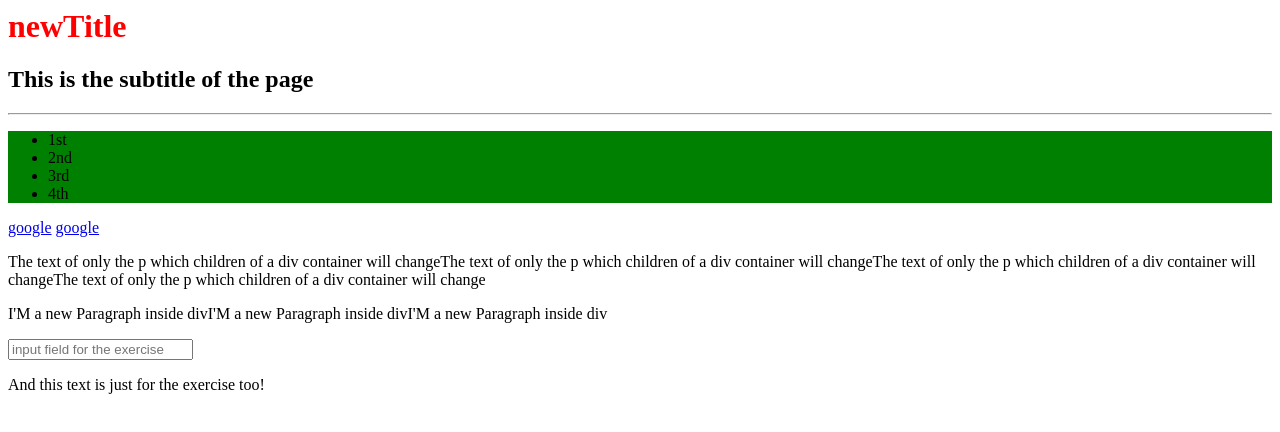
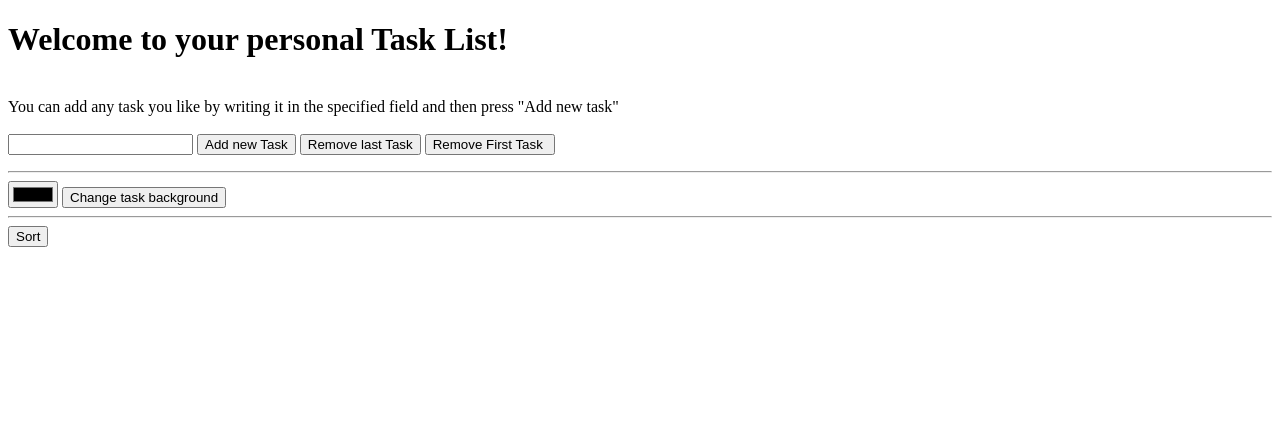
Before and after one commit to sars723/M1-D8-Todo-Task, a plain HTML site: page index.html in a window 1280 px wide. Drawn offline with Linux system fonts and the light colour scheme.

Commit message:
Add files via upload

```diff
--- a/index.html
+++ b/index.html
@@ -1,220 +1,198 @@
-<html>
+<!DOCTYPE html>
+<!--
+ASSIGNMENT RULES
+- The solution must be pushed to the repository and be available for the tutors by the end of the day
+- You can ask for tutor's help
+- You can google / use StackOverflow BUT we suggest you to use just the material provided
+- To test the page, just open it with your default browser.
+
+ASSIGNMENT TOPIC
+You are building a task list site.
+The have a list of arrComp and can, at any time, add a new one, delete one or sort the whole bunch of them
+-->
+<html lang="en">
   <head>
+    <!-- EXERCISE 1:
+    Specify the title, the charset (UTF-8) and the viewport of the page.
+    -->
+    <meta charset="UTF-8">
+    <meta name="viewport" content="width=device-width, initial-scale=1.0">
+    <title>Personal Task List</title>
 
+    </head>
+    <body>
+
+    </body>
+    </html>
 
     <style>
-      .myHeading {
-        color: red;
+      /* EXERCISE 2:
+       Create a CSS class for the task list with a diverse background
+       Create a CSS class for the task list item with a border, a bold text and a bigger font size
+       Style every button of the page to be bigger
+    */
+    .task-list{
+        background-color: azure;
+
+    }
+    .task-list-item{
+        border:1px solid black;
+        font-weight: bold;
+        font-size: 30px;
     }
     </style>
   </head>
   <body>
-    <header>
-      <h1>This is the title of the page</h1>
-      <h2>This is the subtitle of the page</h2>
-    </header>
+    <h1>Welcome to your personal Task List!</h1>
+    <br />
 
-    <main>
+    <span
+      >You can add any task you like by writing it in the specified field and
+      then press "Add new task"</span
+    ><br /><br />
+
+    <input type="text" id="newTask" />
+    <input type="button" value="Add new Task" onclick="addNewTask()" />
+
+    <!-- EXERCISE 3
+        Create a button "Remove Last Task" to trigger the method "removeLast"
+        -->
+        <input type="button" value="Remove last Task" onclick="removeLast()" />
+    <!-- EXERCISE 4
+        Create a button "Remove First Task" to trigger the method "removeFirst"
+        -->
+        <input type="button" value="Remove First Task " onclick="removeFirst()" />
+
+    <ul id="myTaskList"></ul>
+
     <hr />
-    <nav>
-      <ul id="firstList">
-        <li>1st</li>
-        <li>2nd</li>
-        <li>3rd</li>
-      </ul>
-    </nav>
-    <article>
-      <ul id="secondList">
-        <li>1st</li>
-        <li>2nd</li>
-        <li>3rd</li>
-      </ul>
 
-      <a href="strive.school">This link goes to Strive School</a>
-      <a href="strive.school">This link goes to Strive School</a>
+    <input type="color" placeholder="Color" id="colorPicker" />
+    <input
+      type="button"
+      value="Change task background"
+      onclick="changeTaskBackgroundColor()"
+    />
 
-      <div>
-        <p>This text is just for the exercise</p>
-      </div>
-    </article>
-      <aside>
-          <div>
-            <input
-              type="text"
-              id="input-field"
-              placeholder="input field for the exercise"
-            />
-          </div>
-      </aside>
-    </main>
+    <hr />
 
-    <footer>
-      <p>And this text is just for the exercise too!</p>
-    </footer>
+    <input type="button" value="Sort" onclick="bubblesort()" />
+
     <script>
-      /* EXERCISE 1
-      Write a function for changing the title of the document in something else.
+      /* EXERCISE 5:
+                Add a new task to the list.
+                Suggestion:
+                - Use document.getElementById to get the UL item and the input text
+                - Use the document.createElement to create the new List Item
+                - Append the child to the UL
             */
+           const addNewTask=function(){
 
-       const changeTitle=function(newTitle) {
-        let newTitleVariable=document.getElementsByTagName('h1')
-        newTitleVariable[0].innerText="newTitle"
+               const ulItem=document.getElementById("myTaskList")
+
+               const liItem=document.createElement("li")
+               const inputValue = document.getElementById("newTask").value;
+                liItem.innerText+=inputValue
+
+                ulItem.appendChild(liItem)
+               document.getElementById("newTask").value = "";
 
             }
-       changeTitle()
+      /* EXERCISE 6:
+                Create a method "removeLast" which removes the last item from the task list
+            */
+           const removeLast=function(){
+               //const removeLastTask=document.getElementsByTagName()
+               const ulItem=document.getElementById("myTaskList")
+                ulItem.removeChild(ulItem.lastElementChild)
+           }
 
-
-      /* EXERCISE 2
-      Write a function for changing the class of the title of the page in "myHeading".
+      /* EXERCISE 7:
+                Create a method "removeFirst" which removes the first item from the task list
             */
-
-      const addClassToTitle = function () {
-        //
-        const addClass=document.getElementsByTagName('h1')
-        addClass[0].classList.add('myHeading');
-      };
-      addClassToTitle();
-
-
-      /* EXERCISE 3
-      Write a function for changing the text of only the p which are children of a div.
+            const ulItem=document.getElementById("myTaskList")
+            const removeFirst=function(){
+                ulItem.removeChild(ulItem.firstElementChild)
+            }
+      /* EXERCISE 8:
+               Create a method "getTasksAsArray" which returns, and prints to the console an array containing the arrComp as string
             */
-
-      const changePcontent = function () {
-        //
-        const changeParagDiv=document.getElementsByTagName('div')[0]
-        const changeParag=changeParagDiv.getElementsByTagName('p')
-       // const pars = document.querySelectorAll('div p')
-        changeParag[0].innerText="The text of only the p which children of a div container will changeThe text of only the p which children of a div container will changeThe text of only the p which children of a div container will changeThe text of only the p which children of a div container will change";
-
-      };
-      changePcontent();
 
 
 
-      /* EXERCISE 4
-      Write a function for changing the destination of every link to https://www.google.com
-      */
-
-      const changeUrls = function () {
-        const changeLink=document.getElementsByTagName("a")
-        for(let i=0;i<changeLink.length;i++)
-        {
-          changeLink[i].href="https://www.google.com"
-          changeLink[i].innerHTML="google"
-        }
-    }
-      changeUrls();
-
-      /* EXERCISE console.log('5:', 5)
-       console.log('Write:', Write) a function for adding a new item in the second list.
-       */
-
-      const addToTheSecond = function (content) {
-
-        const newItemSecondList=document.getElementById("secondList");
-        const newList=document.createElement("li");
-        newList.innerText="4th"
-        newItemSecondList.appendChild(newList);
-
-      };
-      addToTheSecond();
-
-      /* EXERCISE 6
-      Write a function for adding a second paragraph to the div.
-      */
-
-      const addParagraph = function (content) {
-
-        const childParagraph=document.createElement("p")
-        const divTag=document.getElementsByTagName("div")[0]
-        childParagraph.innerText="I'M a new Paragraph inside divI'M a new Paragraph inside divI'M a new Paragraph inside div";
-        divTag.appendChild(childParagraph);
-      };
-      addParagraph();
-
-      /* EXERCISE 7
-      Write a function for making the first UL disappear.
-      */
-
-       const firstUlDisappear = function () {
-        const firstUl=document.getElementById("firstList")
-        firstUl.style.display="none";
-        //
-      };
-      firstUlDisappear();
-
-      /* EXERCISE 8
-      Write a function for making the background of every UL green.
-      */
-
-       const paintItGreen = function () {
-        //
-        const ulBackgroundGreen=document.getElementsByTagName("ul")
-        for(let i=0;i<ulBackgroundGreen.length;i++)
-        {
-          ulBackgroundGreen[i].style.backgroundColor="green"
-        }
-
-      };
-      paintItGreen();
-
-      /* EXERCISE 9
-      Make the heading of the page change color every time the user clicks on it.
-      */
-     const randomColor = () => {
-            r=Math.floor(Math.random()*255);
-            g=Math.floor(Math.random()*255);
-            b=Math.floor(Math.random()*255);
-        return `rgb(${r},${g},${b})`
-     }
-
-        const makeItClickable = function () {
 
 
 
-        const headingClikable=document.getElementsByTagName("h1")[0]
-        headingClikable.addEventListener("click",() =>{headingClikable.style.color = randomColor()})
+            const getTasksAsArray=function(){
+                const ulItem=document.getElementById("myTaskList")
+                const liItem=document.getElementsByTagName("li")
 
 
+               for(let i=0;i<liItem.length;i++)
+               {
+                   console.log(liItem[i].value)
+               }
+            }
+            getTasksAsArray();
 
-      };
+      /* EXERCISE 9:
+               Create a method "changeTaskBackgroundColor" which takes the color from the color picker with an
+               onchange event listener ad applies it as background to every list item
+            */
+            const changeTaskBackgroundColor=function(){
+                const liItem=document.getElementsByTagName("li")
+               let colorPick = document.getElementById("colorPicker").value;
 
+               for(let i=0;i<liItem.length;i++)
+               {
+                   liItem[i].style.backgroundColor=colorPick;
+               }
 
-      /* EXERCISE 10
-      Change the footer text with something else when the user clicks on it.
+            }
+
+      /* EXTRA */
+
+      /* EXERCISE 10:
+               Create a method "bubbleSort()" which sort the task list alphabetically using the bubble sort algorithm
+
+               Use your spare time to beautify your task list via CSS.
+
+               Suggestion:
+               - Break the code into many function for semplicity
+               - Reuse the functions previously created
             */
+           /* const bubbleSort=function(){
+               let arrComp=[]
+               for(let i=0;i<liItem.length;i++)
+               {
+                   let firstChar=liItem[i].value;
+                   arrComp=firstChar.charAt(i)
+                  for (let outer = arrComp.length - 1; outer > 0; outer--) {
+            for (let i = 0; i <= outer - 1; i++) {
+                const j = i + 1
 
-        const changeFooterText = function () {
-        const footerClick = document.getElementsByTagName("footer")[0];
-        footerClick.addEventListener("click",() =>{
-        footerClick.innerText="the footer Text is changed"})
-        //
-      };
-      changeFooterText();
+                if (parseInt(arrComp[i])>parseInt(arrComp[j])) {
+                    const temp = arrComp[i]
+                    arrComp[i] = arrComp[j]
+                    arrComp[j] = temp
+                }
 
-      /* EXERCISE 11
-      Attach an event listener to the input field in the page for console logging its value just after any keystroke.
-      */
+                console.log({arrComp, i, j, outer})
+            }
+        }
 
-      const inputField = document.getElementById("input-field");
-      // ...
-      inputField.addEventListener("keypress",()=>{console.log(inputField.value)})
-      /* EXERCISE 12
-      Create a new welcome alert message when the page successfully loads.
-      */
+        list.innerHTML = ""
 
-        window.onload = function () {
-          makeItClickable()
-          alert('page Sucessfully loads');
+        for (let task of arrComp) {
+            const newLi = document.createElement("li")
+            newLi.innerHTML = task
+            list.appendChild(newLi)
         }
-            window.onload();
-        //
 
+    }
 
-      /* EXERCISE 13
-      Use HTML5 tags to divide the content of the page in a more semantic way.
-      */
+               }
+           } */
     </script>
   </body>
 </html>
```
Lines whose indentation alone changed are shown as unchanged.
